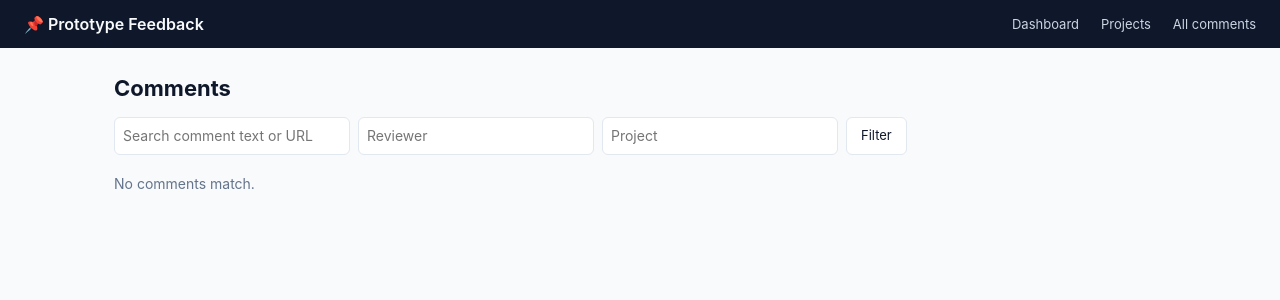
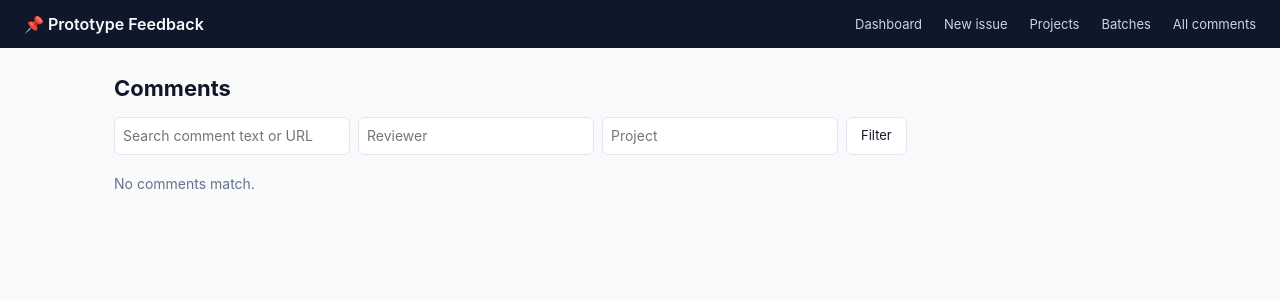
Before and after one commit to leslurb/prototype-feedback-server, a FastAPI app: page /comments in a window 1280 px wide. Shown: the top 300 px of the page. Run offline with FastAPI, Linux system fonts and the light colour scheme; data that the repository does not hold is empty.

Commit message:
ui: batch list + ingest move to /batches; nav
Co-Authored-By: Claude Opus 5.5 <noreply@anthropic.com>

```diff
--- a/main.py
+++ b/main.py
@@ -572,7 +572,7 @@ def write_claude_artifacts(batch_id: str) -> None:
 # ---- Routes ----------------------------------------------------------------
 
 
-@app.get("/", response_class=HTMLResponse)
+@app.get("/batches", response_class=HTMLResponse)
 def home(request: Request):
     with db() as c:
         batches = c.execute(
@@ -595,7 +595,7 @@ def home(request: Request):
             ).fetchall()
         ]
     return templates.TemplateResponse(
-        "index.html",
+        "batches.html",
         {
             "request": request,
             "batches": batches,
--- a/templates/layout.html
+++ b/templates/layout.html
@@ -10,7 +10,9 @@
   <a href="/" class="brand">📌 Prototype Feedback</a>
   <nav>
     <a href="/">Dashboard</a>
+    <a href="/new-issue">New issue</a>
     <a href="/projects">Projects</a>
+    <a href="/batches">Batches</a>
     <a href="/comments">All comments</a>
   </nav>
 </header>
```
Also changed, not shown: tests/test_pages.py (added, +15 -0 lines), templates/batches.html (renamed from templates/index.html).
